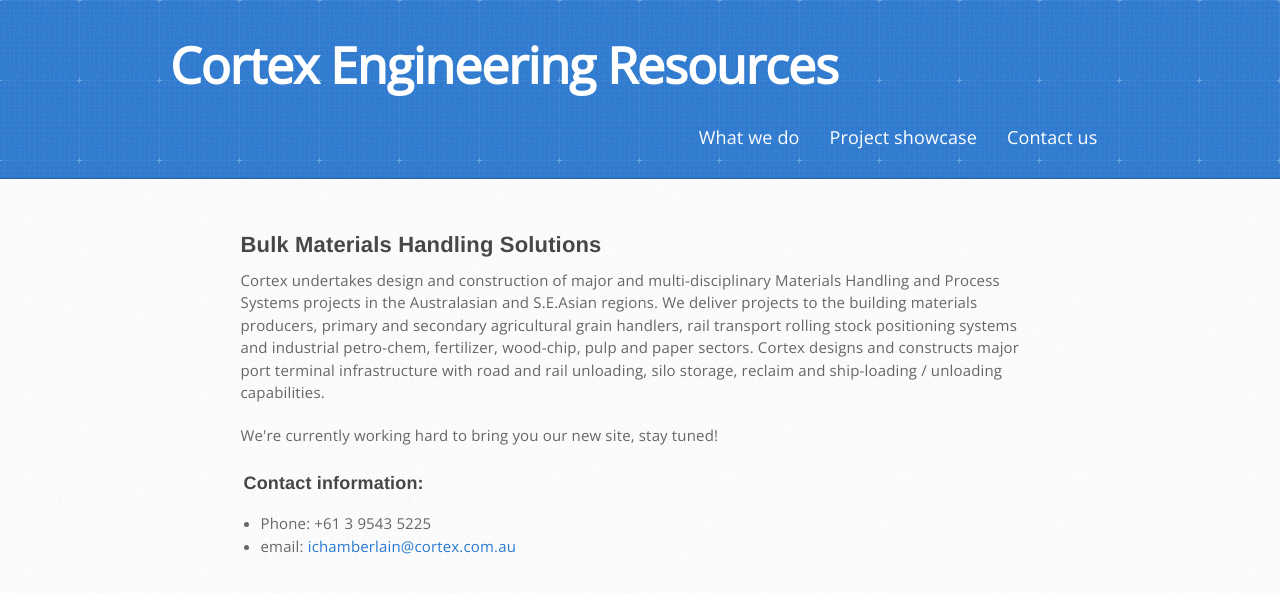
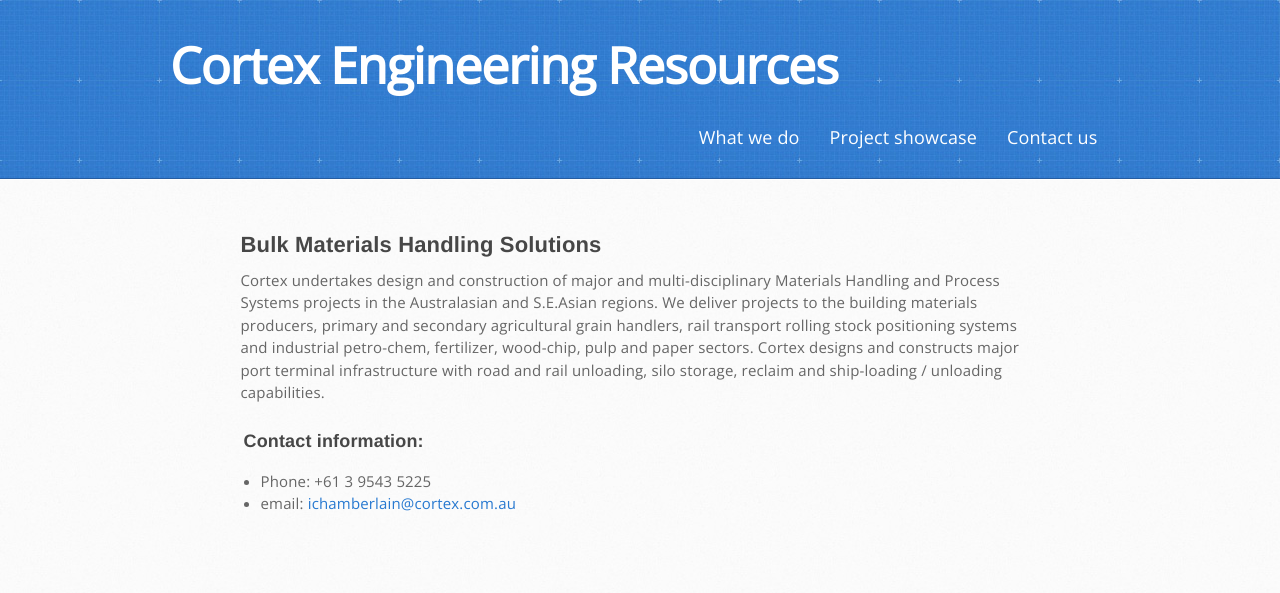
Before and after one commit to chambois/cortex, a Jekyll site: the page built from index.html, in a window 1280 px wide. Shown: the top 593 px of the page. Built offline with Jekyll 4.4.1, drawn with Linux system fonts in a browser that asks for light colours.

```diff
--- a/_includes/head.html
+++ b/_includes/head.html
@@ -3,8 +3,8 @@
   <meta http-equiv="X-UA-Compatible" content="chrome=1">
   <meta name="viewport" content="width=device-width, initial-scale=1, maximum-scale=1">
   <link href='http://fonts.googleapis.com/css?family=Open+Sans' rel='stylesheet' type='text/css'>
-  <link rel="stylesheet" type="text/css" href="stylesheets/stylesheet.css" media="screen">
-  <link rel="stylesheet" type="text/css" href="stylesheets/print.css" media="print">
+  <link rel="stylesheet" type="text/css" href="/stylesheets/stylesheet.css" media="screen">
+  <link rel="stylesheet" type="text/css" href="/stylesheets/print.css" media="print">
 
   <!--[if lt IE 9]>
   <script src="//html5shiv.googlecode.com/svn/trunk/html5.js"></script>
--- a/_includes/header.html
+++ b/_includes/header.html
@@ -1,6 +1,6 @@
 <header>
   <div class="inner">
-    <h1>Cortex Engineering Resources</h1>
+    <h1><a href="/">Cortex Engineering Resources</a></h1>
     <nav>
       <ul>
         <li><a href="/about">What we do</a></li>
--- a/index.html
+++ b/index.html
@@ -12,7 +12,6 @@ layout: default
     petro-chem, fertilizer, wood-chip, pulp and paper sectors. Cortex designs and
     constructs major port terminal infrastructure with road and rail unloading,
     silo storage, reclaim and ship-loading / unloading capabilities.</p>
-  <p>We're currently working hard to bring you our new site, stay tuned!</p>
 
   <h3>Contact information:</h3>
   <ul>
--- a/stylesheets/stylesheet.css
+++ b/stylesheets/stylesheet.css
@@ -501,6 +501,14 @@ header h1 {
   letter-spacing: -1px;
 }
 
+header h1 a {
+  color: #fff;
+}
+
+header h1 a:hover {
+  color: #fff;
+}
+
 header h2 {
   width: 540px;
   margin-top: 0;
```
Also changed, not shown: about/index.html (added, +13 -0 lines).
